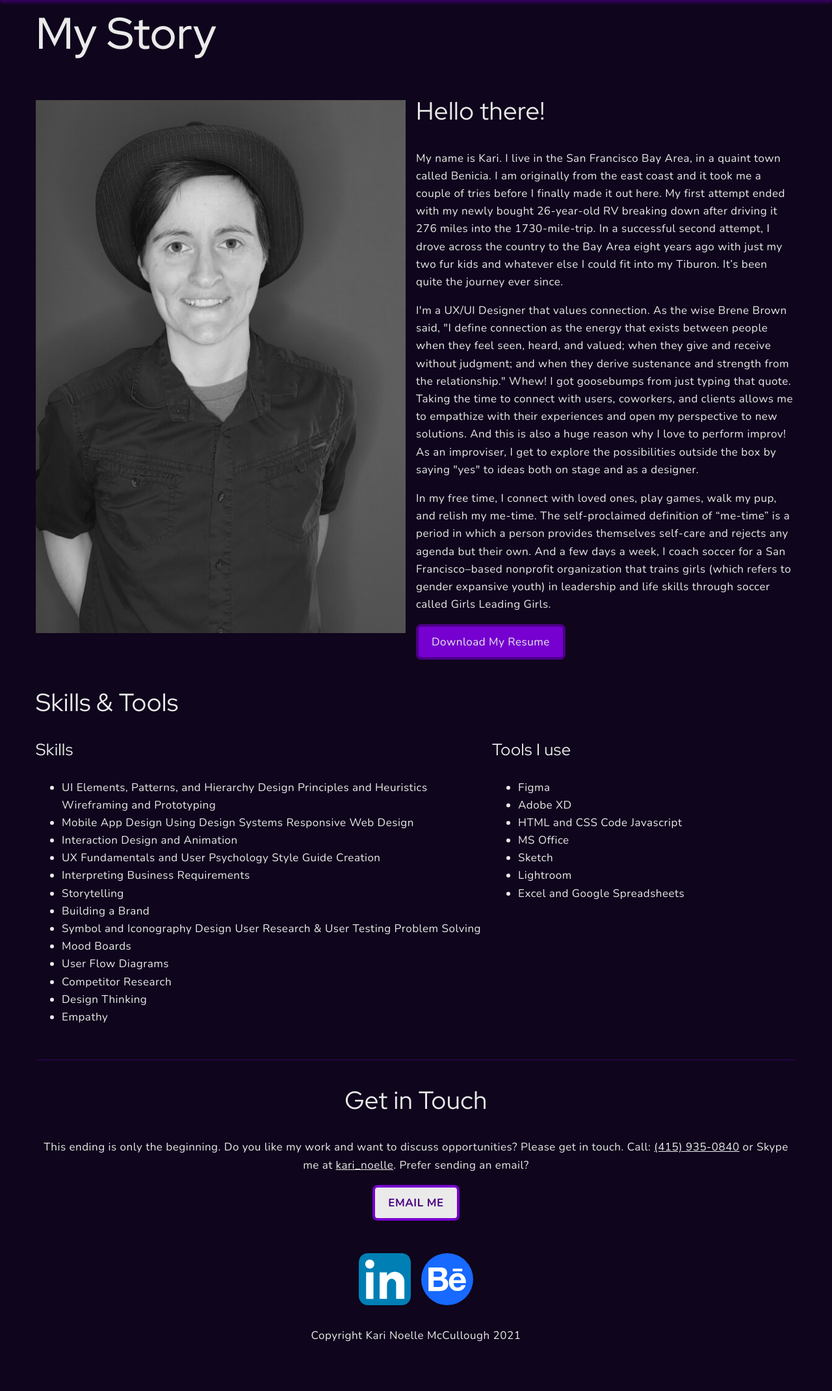
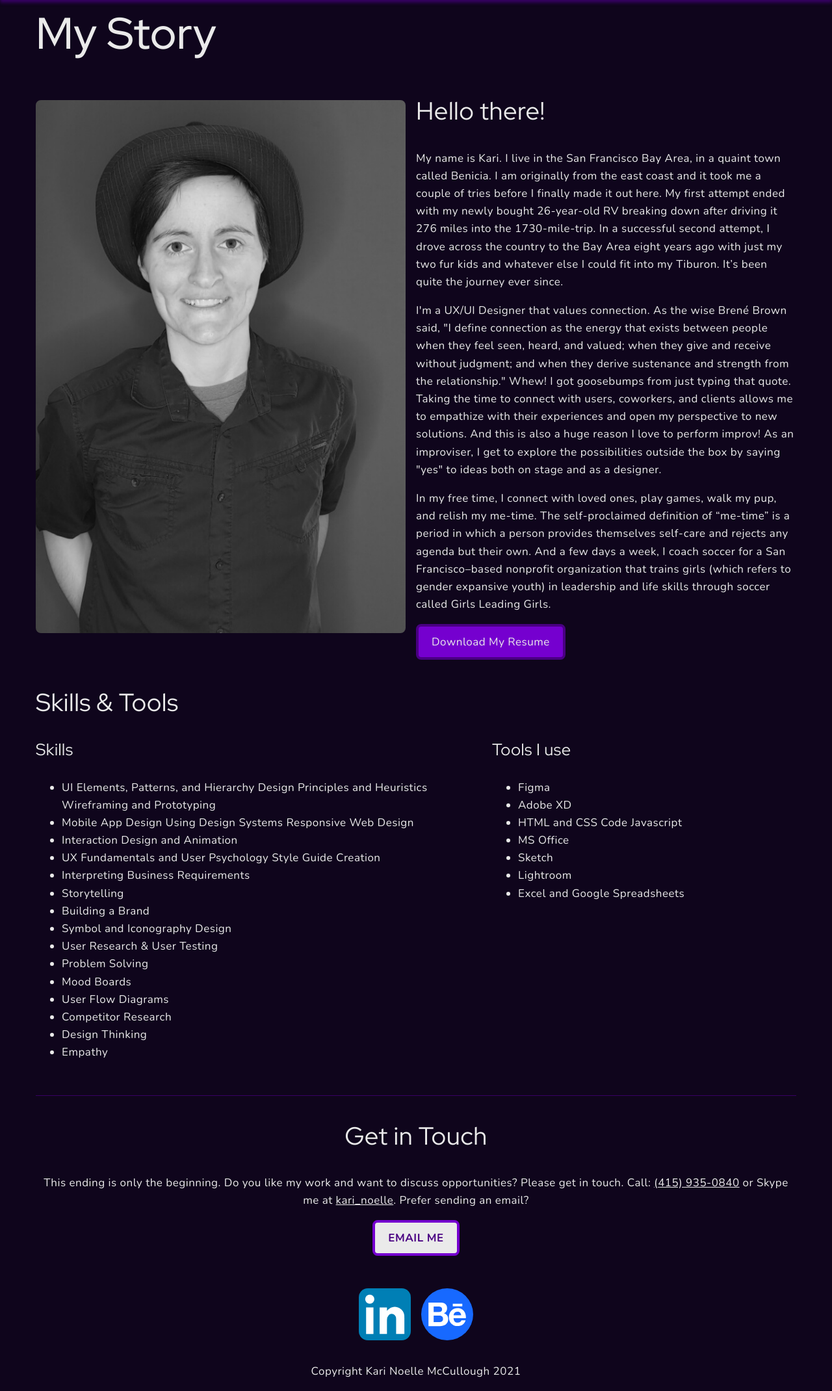
Before and after one commit to Kuri-Sauce/portfolio-website, a PHP site: page /about.html in a window 1280 px wide. Shown: the part 98-2238 px from the top of the page at 65% size. Before the commit the page ends 2162 px from the top, so only its background shows below. Run offline with PHP 8.4, Linux system fonts and the light colour scheme; some libraries are stand-ins or nearby versions.

Commit message:
about.html css resume index meta
about summary and skills update
img radius
updated resume
added The to the meta description

```diff
--- a/about.html
+++ b/about.html
@@ -9,7 +9,7 @@
   <link rel="preconnect" href="https://fonts.gstatic.com">
   <link href="https://fonts.googleapis.com/css2?family=Nunito:ital,wght@0,400;0,600;0,700;1,400;1,600;1,700&family=Red+Hat+Display:ital,wght@0,400;0,500;1,400;1,500&display=swap" rel="stylesheet">
   <meta name="author" content="Kari McCullough">
-  <meta name="description" content="Kari McCullough UX/UI Designer Portfolio About Contact page">
+  <meta name="description" content="The Kari McCullough UX/UI Designer Portfolio About Contact page">
   <link rel="apple-touch-icon" sizes="180x180" href="/apple-touch-icon.png">
   <link rel="icon" type="image/png" sizes="32x32" href="favicons/favicon-32x32.png">
   <link rel="icon" type="image/png" sizes="16x16" href="favicons/favicon-16x16.png">
@@ -53,9 +53,9 @@
           <div>
             <h2>Hello there!</h2>
             <p>My name is Kari. I live in the San Francisco Bay Area, in a quaint town called Benicia. I am originally from the east coast and it took me a couple of tries before I finally made it out here. My first attempt ended with my newly bought 26-year-old RV breaking down after driving it 276 miles into the 1730-mile-trip. In a successful second attempt, I drove across the country to the Bay Area eight years ago with just my two fur kids and whatever else I could fit into my Tiburon.  It’s been quite the journey ever since.</p>
-            <p>I'm a UX/UI Designer that values connection. As the wise Brene Brown said, "I define connection as the energy that exists between people when they feel seen, heard, and valued; when they give and receive without judgment; and when they derive sustenance and strength from the relationship." Whew! I got goosebumps from just typing that quote. Taking the time to connect with users, coworkers, and clients allows me to empathize with their experiences and open my perspective to new solutions. And this is also a huge reason why I love to perform improv! As an improviser, I get to explore the possibilities outside the box by saying "yes" to ideas both on stage and as a designer.</p>
+            <p>I'm a UX/UI Designer that values connection. As the wise Brené Brown said, "I define connection as the energy that exists between people when they feel seen, heard, and valued; when they give and receive without judgment; and when they derive sustenance and strength from the relationship." Whew! I got goosebumps from just typing that quote. Taking the time to connect with users, coworkers, and clients allows me to empathize with their experiences and open my perspective to new solutions. And this is also a huge reason I love to perform improv! As an improviser, I get to explore the possibilities outside the box by saying "yes" to ideas both on stage and as a designer.</p>
             <p>In my free time, I connect with loved ones, play games, walk my pup, and relish my me-time. The self-proclaimed definition of “me-time” is a period in which a person provides themselves self-care and rejects any agenda but their own. And a few days a week, I coach soccer for a San Francisco–based nonprofit organization that trains girls (which refers to gender expansive youth) in leadership and life skills through soccer called Girls Leading Girls.</p>
-            <a href="files/mccullough-kari-uxui-resume.pdf" class="button" download>Download My Resume</a>
+            <a href="files/mccullough-kari-uxui-designer.pdf" class="button" download>Download My Resume</a>
           </div>
         </div>
       </div>
@@ -75,7 +75,9 @@
             <li>Interpreting Business Requirements</li>
             <li>Storytelling</li>
             <li>Building a Brand</li>
-            <li>Symbol and Iconography Design User Research & User Testing Problem Solving</li>
+            <li>Symbol and Iconography Design</li>
+            <li>User Research & User Testing</li>
+            <li>Problem Solving</li>
             <li>Mood Boards</li>
             <li>User Flow Diagrams</li>
             <li>Competitor Research</li>
--- a/css/style.css
+++ b/css/style.css
@@ -65,6 +65,7 @@ h4 {
 
 img {
   width: 100%;
+  border-radius: 8px;
 }
 
 a {
--- a/index.html
+++ b/index.html
@@ -9,7 +9,7 @@
   <link rel="preconnect" href="https://fonts.gstatic.com">
   <link href="https://fonts.googleapis.com/css2?family=Nunito:ital,wght@0,400;0,600;0,700;1,400;1,600;1,700&family=Red+Hat+Display:ital,wght@0,400;0,500;1,400;1,500&display=swap" rel="stylesheet">
   <meta name="author" content="Kari McCullough">
-  <meta name="description" content="Kari Noelle McCullough UX/UI Designer Portfolio includes WatchGuide Tasty Vegan Benicia Bay Area">
+  <meta name="description" content="The Kari Noelle McCullough UX/UI Designer Portfolio includes WatchGuide Tasty Vegan Benicia Bay Area">
   <link rel="apple-touch-icon" sizes="180x180" href="/apple-touch-icon.png">
   <link rel="icon" type="image/png" sizes="32x32" href="favicons/favicon-32x32.png">
   <link rel="icon" type="image/png" sizes="16x16" href="favicons/favicon-16x16.png">
```
Also changed, not shown: 2 other files.
